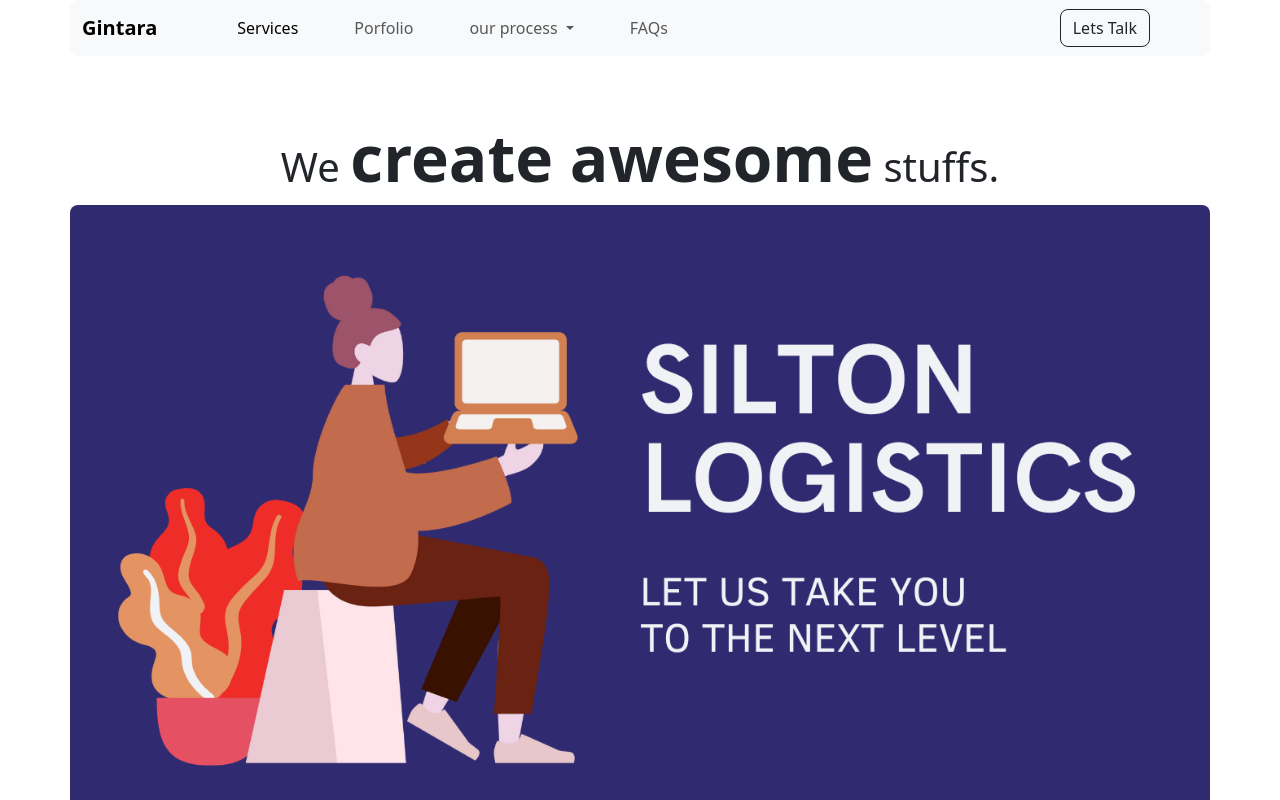
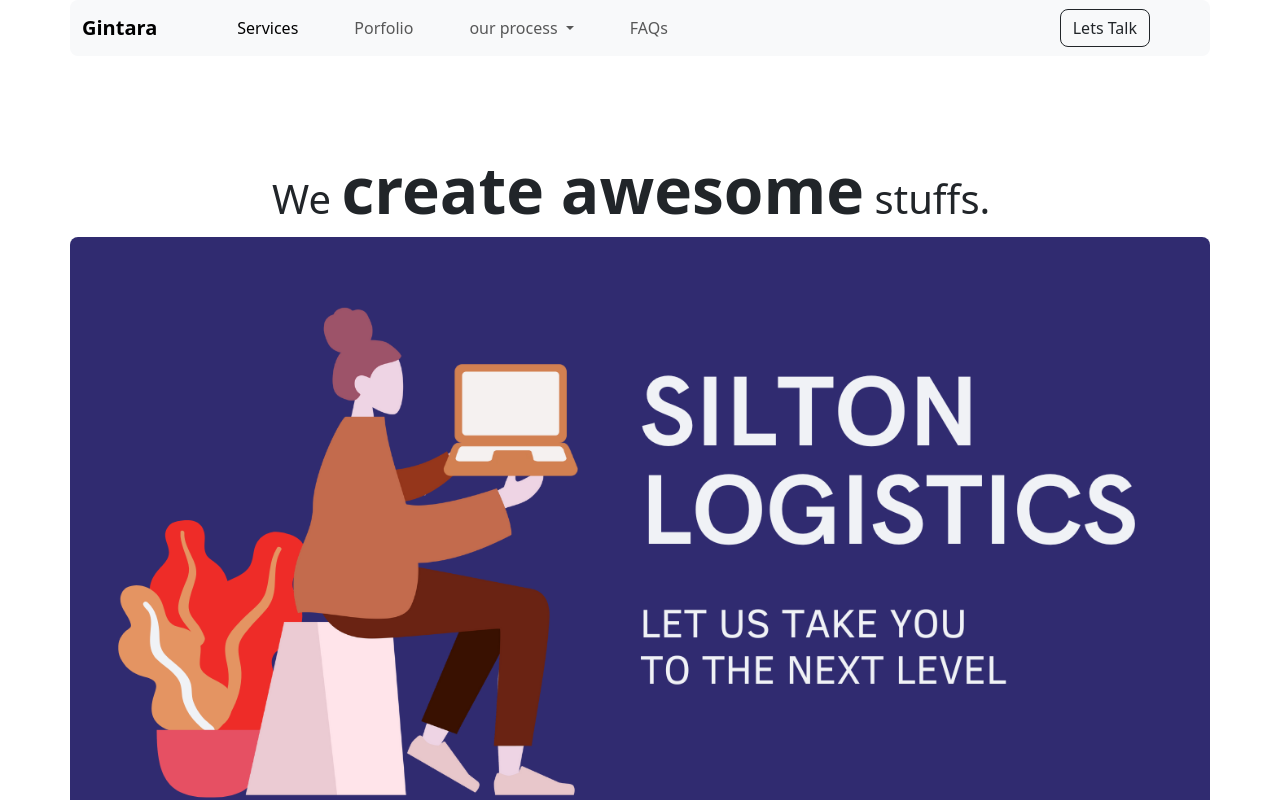
Before and after one commit to SaMy599/testy, a plain HTML site: page index.html in a window 1280 px wide. Shown: the top 800 px of the page. Drawn offline with nearby package versions, Linux system fonts and the light colour scheme.

Commit message:
Update index.html

```diff
--- a/index.html
+++ b/index.html
@@ -54,7 +54,7 @@
 <!-- Contents -->
   <section2>
 
-     <section class="pb-0 pt-5 container"> <div class="row pb-0 pt-3 lg-5 text-center"> <div class="col-lg-8 col-md-8 mx-auto">
+     <section class="pb-0 pt-5 container"> <div class="row pb-0 pt-5 lg-5 "> <div class="col-lg-8 col-md-8 mx-auto">
    <h1>We <span class=".text-large display-3 fw-bold ">
       create awesome</span> stuffs.</h1> </div> </div> </section>
     <img src="Untitled design.png" class="img-fluid rounded-3" alt="creative image">
```
